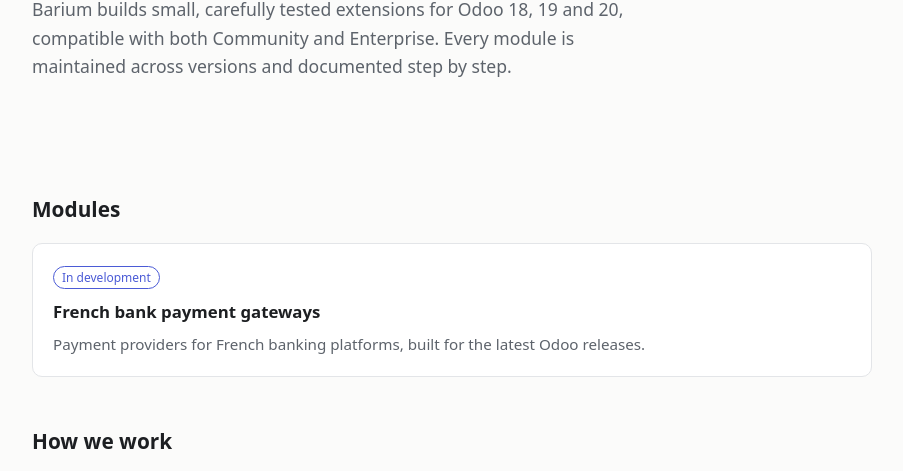
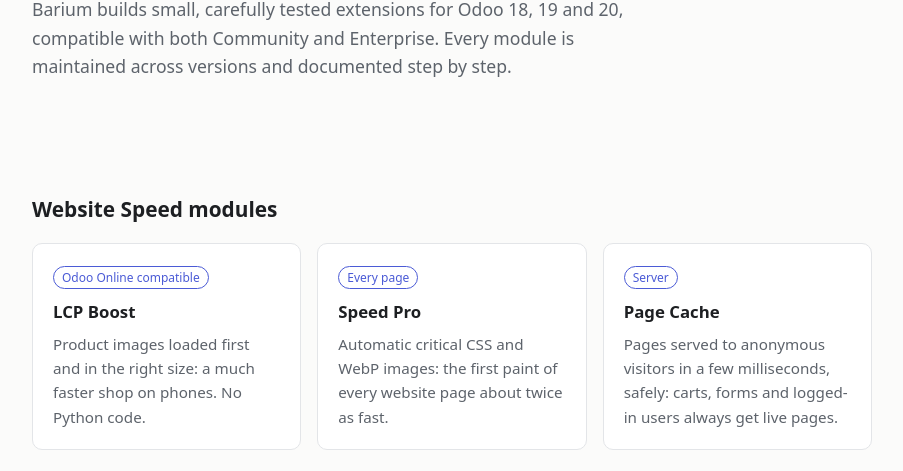
Before and after one commit to DoraNooo/barium-website, a plain HTML site: page index.html in a window 1280 px wide. Shown: the part 259-730 px from the top of the page, without its empty margins (188-1091 px from the left). Drawn offline with Linux system fonts and the light colour scheme.

Commit message:
Show the Website Speed modules on the home page
Co-Authored-By: Claude Opus 5.5 <noreply@anthropic.com>
Claude-Session: https://claude.ai/code/session_01LGyUx8PEkwSpNJbRgQSApb

```diff
--- a/index.html
+++ b/index.html
@@ -41,9 +41,11 @@ footer .wrap{display:flex;flex-wrap:wrap;gap:16px;justify-content:space-between}
 </section>
 
 <section id="modules">
-<h2>Modules</h2>
+<h2>Website Speed modules</h2>
 <div class="grid">
-<div class="card"><span class="badge">In development</span><h3>French bank payment gateways</h3><p>Payment providers for French banking platforms, built for the latest Odoo releases.</p></div>
+<div class="card"><span class="badge">Odoo Online compatible</span><h3>LCP Boost</h3><p>Product images loaded first and in the right size: a much faster shop on phones. No Python code.</p></div>
+<div class="card"><span class="badge">Every page</span><h3>Speed Pro</h3><p>Automatic critical CSS and WebP images: the first paint of every website page about twice as fast.</p></div>
+<div class="card"><span class="badge">Server</span><h3>Page Cache</h3><p>Pages served to anonymous visitors in a few milliseconds, safely: carts, forms and logged-in users always get live pages.</p></div>
 </div>
 </section>
 
```
